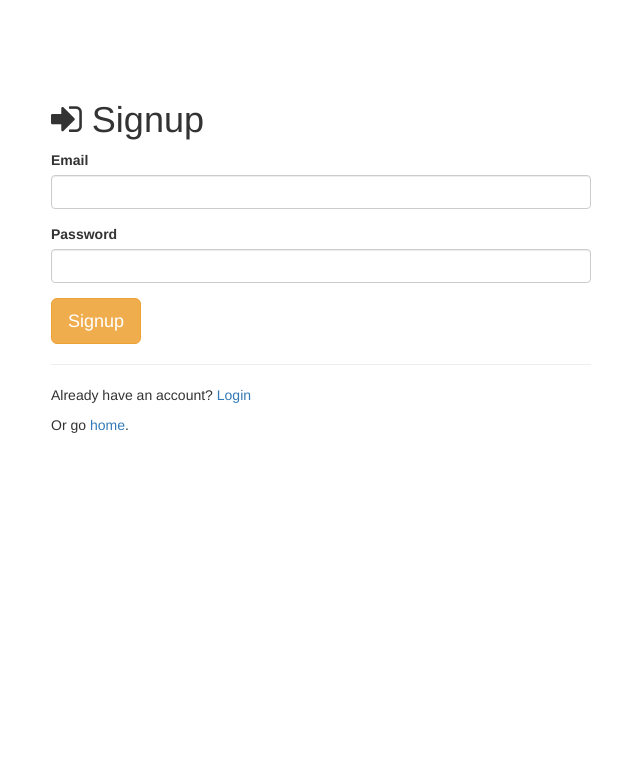
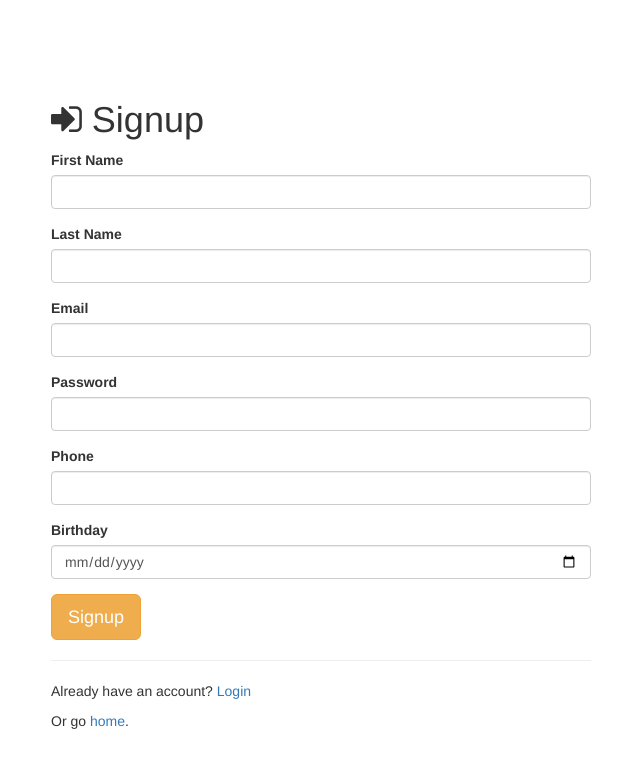
Before and after one commit to Jake-Stoll/mavryc, a Node server app: page /signup in a window 1280 px wide. Shown: the top 768 px of the page, without its empty margins (319-959 px from the left). Run offline with Node 20, Linux system fonts and the light colour scheme; some libraries are stand-ins or nearby versions.

Commit message:
ON local signup a full user object is now submitted.

```diff
--- a/config/auth.js
+++ b/config/auth.js
@@ -7,6 +7,6 @@ module.exports = {
     'facebookAuth' : {
         'clientID'      : '1920729421510515', // FB App ID
         'clientSecret'  : '4466085a1dd8fa99d46a8a02d20a424a', // FB App Secret
-        'callbackURL'   : 'https://mavryc.herokuapp.com/auth/facebook/callback'
+        'callbackURL'   : 'http://localhost:3000/auth/facebook/callback'
     }
 };
--- a/server.js
+++ b/server.js
@@ -17,6 +17,7 @@ var session      = require('express-session');
 var configDB = require('./config/database.js');
 
 // configuration ===============================================================
+mongoose.Promise = global.Promise;
 mongoose.connect(configDB.url); // connect to our database
 
 require('./config/passport')(passport); // pass passport for configuration
--- a/views/signup.ejs
+++ b/views/signup.ejs
@@ -24,6 +24,14 @@
     <!-- LOGIN FORM -->
     <form action="/signup" method="post">
         <div class="form-group">
+            <label>First Name</label>
+            <input type="text" class="form-control" name="firstname">
+        </div>
+        <div class="form-group">
+            <label>Last Name</label>
+            <input type="text" class="form-control" name="lastname">
+        </div>
+        <div class="form-group">
             <label>Email</label>
             <input type="text" class="form-control" name="email">
         </div>
@@ -31,7 +39,14 @@
             <label>Password</label>
             <input type="password" class="form-control" name="password">
         </div>
-
+         <div class="form-group">
+            <label>Phone</label>
+            <input type="number" class="form-control" name="phone">
+        </div>
+        <div class="form-group">
+            <label>Birthday</label>
+            <input type="date" class="form-control" name="birthday">
+        </div>
         <button type="submit" class="btn btn-warning btn-lg">Signup</button>
     </form>
 
```
Also changed, not shown: app/models/user.js (+16 -9 lines), config/passport.js (+14 -8 lines), views/profile.ejs (+6 -4 lines), 1 other file.
